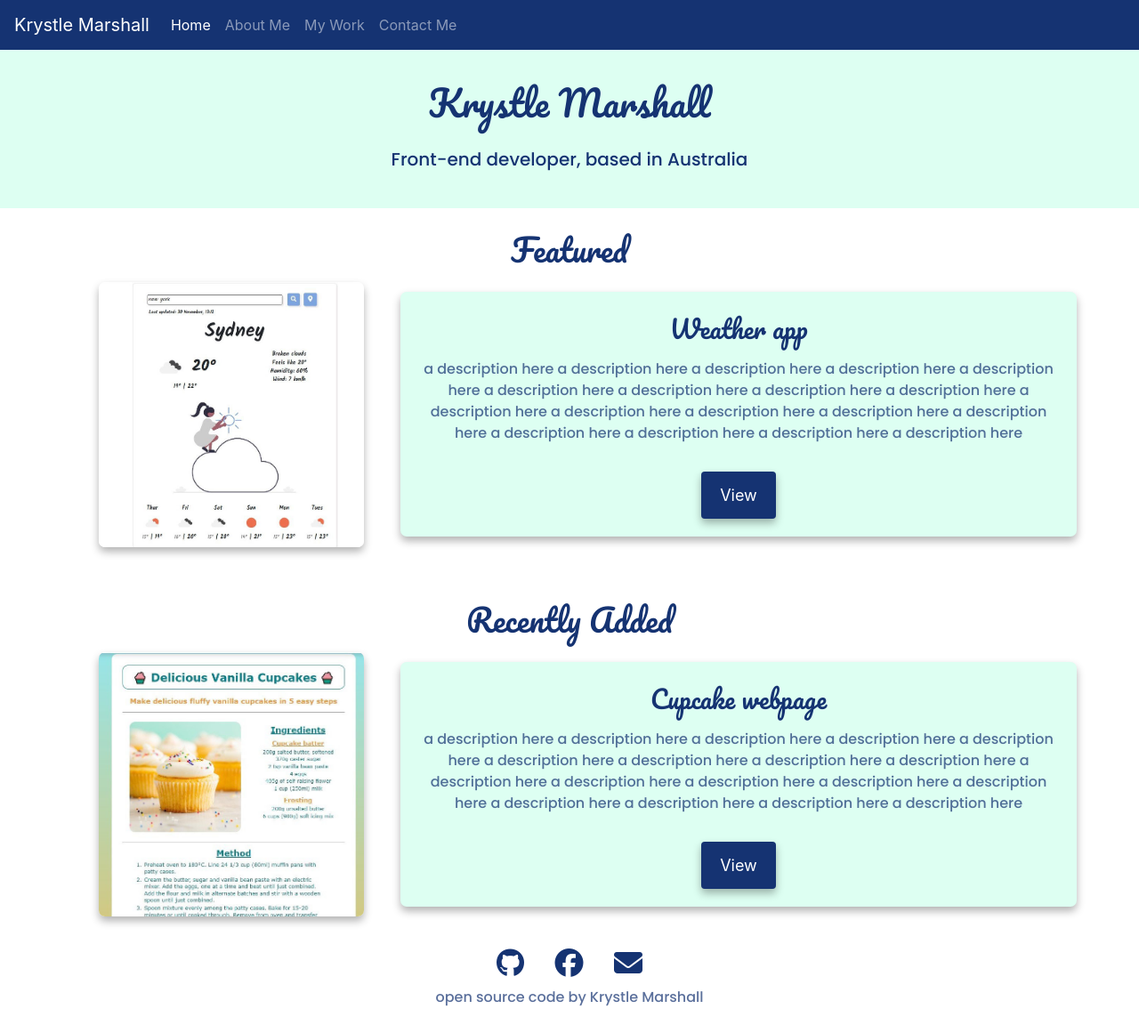
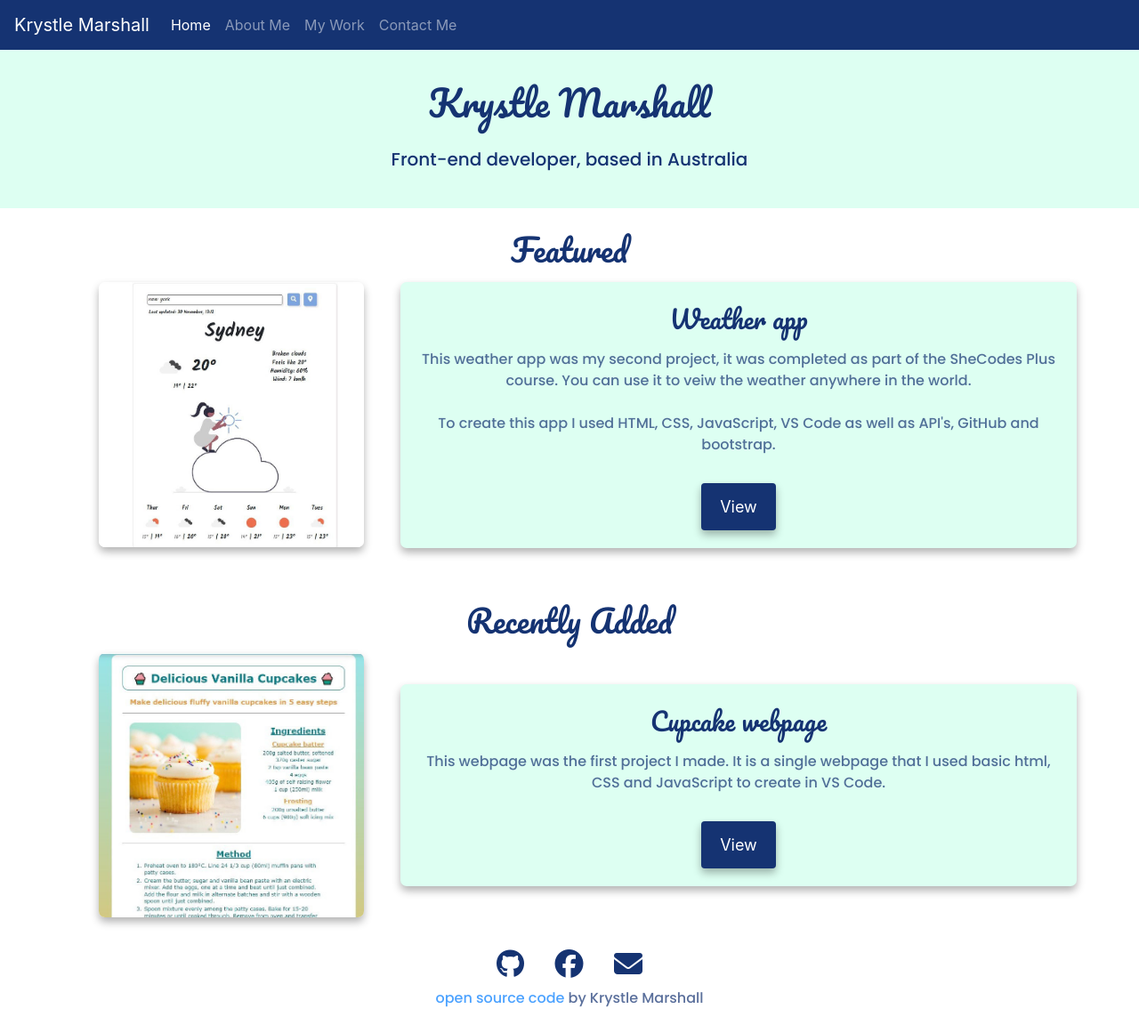
Before and after one commit to ClaraLlama/Responsive---final-project, a plain HTML site: page index.html in a window 1280 px wide. Shown: the whole page at 89% size. Drawn offline with nearby package versions, Linux system fonts and the light colour scheme.

Commit message:
footer and open source code

```diff
--- a/index.html
+++ b/index.html
@@ -84,12 +84,10 @@
         <div class="col-md-8 grid-text-box">
           <h3 class="mb-3">Weather app</h3>
           <p>
-            a description here a description here a description here a
-            description here a description here a description here a description
-            here a description here a description here a description here a
-            description here a description here a description here a description
-            here a description here a description here a description here a
-            description here
+          This weather app was my second project, it was completed as part of the SheCodes Plus course. You can use it to veiw the weather anywhere in the world.
+          <br>
+          <br>
+          To create this app I used HTML, CSS, JavaScript, VS Code as well as API's, GitHub and bootstrap.
           </p>
           <a
             href="https://trusting-panini-26b206.netlify.app/"
@@ -117,12 +115,7 @@
         <div class="col-md-8 grid-text-box">
           <h3 class="mb-3">Cupcake webpage</h3>
           <p>
-            a description here a description here a description here a
-            description here a description here a description here a description
-            here a description here a description here a description here a
-            description here a description here a description here a description
-            here a description here a description here a description here a
-            description here
+           This webpage was the first project I made. It is a single webpage that I used basic html, CSS and JavaScript to create in VS Code.
           </p>
           <a
             href="https://www.shecodes.io/workshops/shecodes-basics-57b3ec84-8a72-4cf7-ad84-a02f519069f0/projects/509943"
@@ -158,7 +151,7 @@
         </a>
 
         <div class="made-by">
-          <p>open source code by Krystle Marshall</p>
+          <p><a href="https://github.com/ClaraLlama/Responsive---final-project" target="_blank">open source code</a> by Krystle Marshall</p>
         </div>
       </div>
         <script
```
Also changed, not shown: about.html (+1 -1 lines), contact.html (+3 -3 lines), projects.html (+1 -1 lines).
